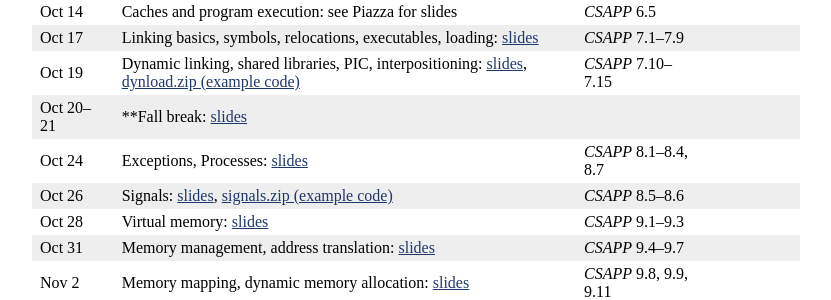
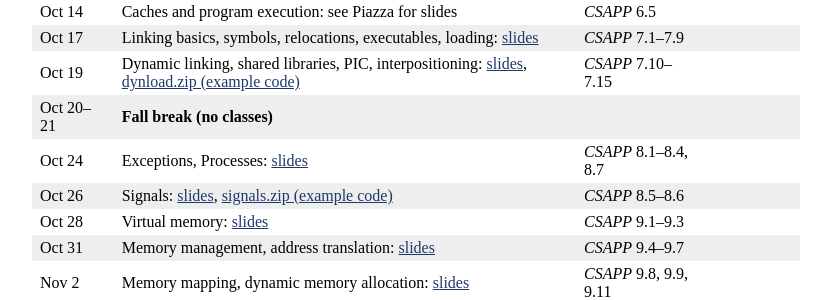
Before and after one commit to jhucsf/fall2022, a Jekyll site: the page built from schedule.md, in a window 1280 px wide. Shown: the part 1077-1377 px from the top of the page, without its empty margins (224-1055 px from the left). Built offline with Jekyll 4.4.1, drawn with Linux system fonts in a browser that asks for light colours.

Commit message:
formatting fix

```diff
--- a/schedule.csv
+++ b/schedule.csv
@@ -22,7 +22,7 @@ Oct 12,"Cache policies",lectures/lecture16-public.pdf,,*CSAPP* 6.4,
 Oct 14,"Caches and program execution: see Piazza for slides",,,*CSAPP* 6.5,
 Oct 17,"Linking basics, symbols, relocations, executables, loading",lectures/lecture18-public.pdf,,*CSAPP* 7.1–7.9,
 Oct 19,"Dynamic linking, shared libraries, PIC, interpositioning",lectures/lecture19-public.pdf,dynload.zip,*CSAPP* 7.10–7.15,
-Oct 20–21,**Fall break, no classes**,
+Oct 20–21,**Fall break (no classes)**,
 Oct 24,"Exceptions, Processes",lectures/lecture20-public.pdf,,"*CSAPP* 8.1–8.4, 8.7",
 Oct 26,"Signals",lectures/lecture21-public.pdf,signals.zip,*CSAPP* 8.5–8.6,
 Oct 28,"Virtual memory",lectures/lecture22-public.pdf,,*CSAPP* 9.1–9.3,
--- a/schedule.md
+++ b/schedule.md
@@ -48,7 +48,7 @@ Oct 12 | Cache policies: [slides](lectures/lecture16-public.pdf) | *CSAPP* 6.4 |
 Oct 14 | Caches and program execution: see Piazza for slides | *CSAPP* 6.5 |
 Oct 17 | Linking basics, symbols, relocations, executables, loading: [slides](lectures/lecture18-public.pdf) | *CSAPP* 7.1–7.9 |
 Oct 19 | Dynamic linking, shared libraries, PIC, interpositioning: [slides](lectures/lecture19-public.pdf), [dynload.zip (example code)](lectures/dynload.zip) | *CSAPP* 7.10–7.15 |
-Oct 20–21 | **Fall break: [slides]( no classes**) |  |
+Oct 20–21 | **Fall break (no classes)** |  |
 Oct 24 | Exceptions, Processes: [slides](lectures/lecture20-public.pdf) | *CSAPP* 8.1–8.4, 8.7 |
 Oct 26 | Signals: [slides](lectures/lecture21-public.pdf), [signals.zip (example code)](lectures/signals.zip) | *CSAPP* 8.5–8.6 |
 Oct 28 | Virtual memory: [slides](lectures/lecture22-public.pdf) | *CSAPP* 9.1–9.3 |
```
